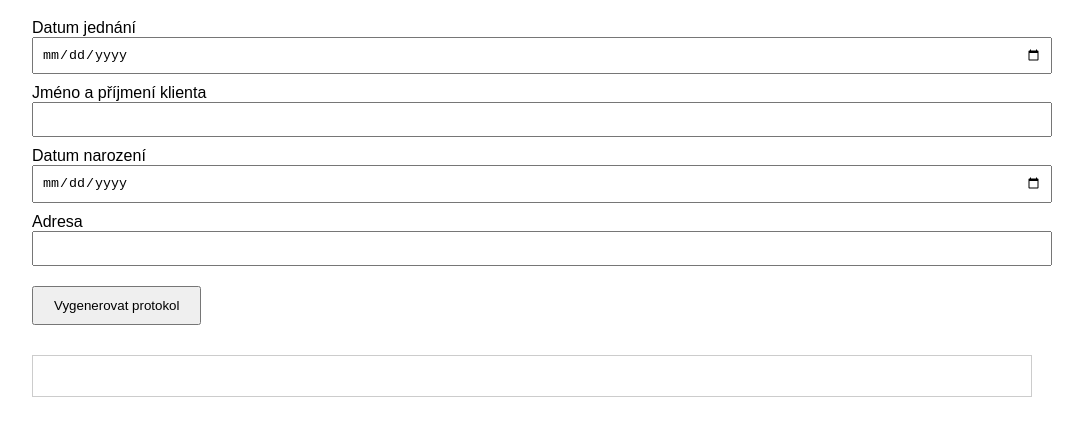
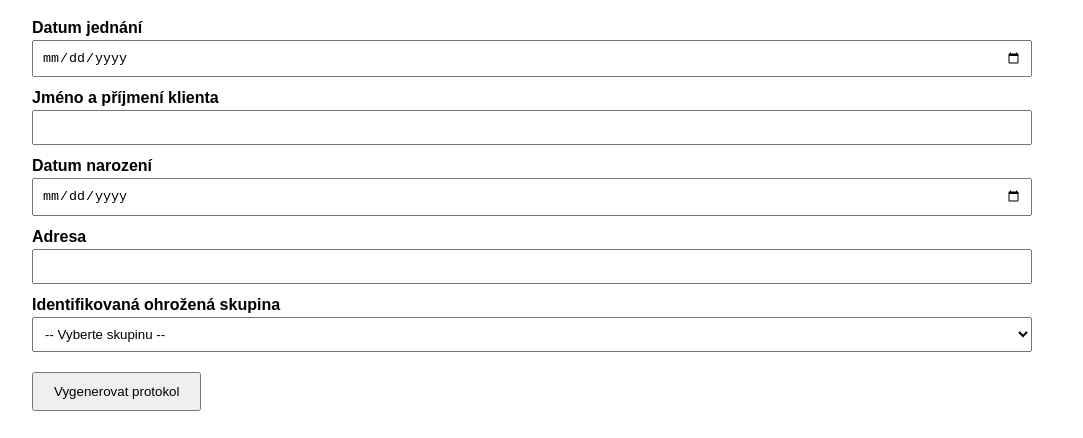
Before and after one commit to vlodzina-ship-it/protokol-dssp, a plain HTML site: page index.html in a window 1280 px wide. Shown: the part 81-519 px from the top of the page, without its empty margins (108-1191 px from the left). Drawn offline with Linux system fonts and the light colour scheme.

Commit message:
Update index.html

````diff
--- a/index.html
+++ b/index.html
@@ -4,14 +4,14 @@
 <head>
 <meta charset="UTF-8">
 <meta name="viewport" content="width=device-width, initial-scale=1.0">
-<title>Protokol DSSP</title>
+<title>Interaktivní protokol DSSP</title>
 
 <style>
 body{
     font-family: Arial, sans-serif;
-    max-width: 1000px;
-    margin: auto;
-    padding: 20px;
+    max-width:1000px;
+    margin:auto;
+    padding:20px;
 }
 
 h1{
@@ -20,12 +20,15 @@ h1{
 
 label{
     display:block;
-    margin-top:10px;
+    margin-top:12px;
+    font-weight:bold;
 }
 
-input{
+input, select{
     width:100%;
     padding:8px;
+    margin-top:3px;
+    box-sizing:border-box;
 }
 
 button{
@@ -38,11 +41,13 @@ button{
     margin-top:30px;
     border:1px solid #ccc;
     padding:20px;
+    min-height:150px;
     white-space:pre-wrap;
 }
 </style>
 
 </head>
+
 <body>
 
 <h1>Interaktivní protokol DSSP</h1>
@@ -55,6 +60,21 @@ button{
 
 <label>Adresa</label> <input type="text" id="adresa">
 
+<label>Identifikovaná ohrožená skupina</label> <select id="skupina"> <option value="">-- Vyberte skupinu --</option>
+
+```
+<option>Nezranitelné osoby bez pracovní aktivity</option>
+<option>Ohrožené zranitelné domácnosti</option>
+<option>Samoživitelé s nízkými příjmy</option>
+<option>Domácnosti s vysokými náklady na bydlení</option>
+<option>Více osob na pokoji v ubytovně/pobytové sociální službě</option>
+<option>Domácnosti s nehrazeným výživným</option>
+<option>Klienti s exekucemi a dluhovou zátěží</option>
+<option>Osoby, které přišly o zaměstnání nebo jiný pravidelný příjem</option>
+```
+
+</select>
+
 <button onclick="generuj()">Vygenerovat protokol</button>
 
 <div id="vystup"></div>
@@ -63,12 +83,15 @@ button{
 
 function generuj(){
 
-let datum=document.getElementById("datum").value;
-let jmeno=document.getElementById("jmeno").value;
-let narozeni=document.getElementById("narozeni").value;
-let adresa=document.getElementById("adresa").value;
+let datum = document.getElementById("datum").value;
+let jmeno = document.getElementById("jmeno").value;
+let narozeni = document.getElementById("narozeni").value;
+let adresa = document.getElementById("adresa").value;
 
-document.getElementById("vystup").innerHTML=`
+let skupinaSelect = document.getElementById("skupina");
+let skupina = skupinaSelect.options[skupinaSelect.selectedIndex].text;
+
+document.getElementById("vystup").innerHTML = `
 
 P R O T O K O L
 
@@ -76,7 +99,7 @@ Datum jednání: ${datum}
 
 Účastník řízení:
 
-Jméno: ${jmeno}
+Jméno a příjmení: ${jmeno}
 
 Datum narození: ${narozeni}
 
@@ -85,7 +108,12 @@ Adresa: ${adresa}
 Předmět jednání:
 Možnosti řešení nízké dávky DSSP
 
+Identifikovaná ohrožená skupina:
+
+${skupina}
+
 `;
+
 }
 
 </script>
````
